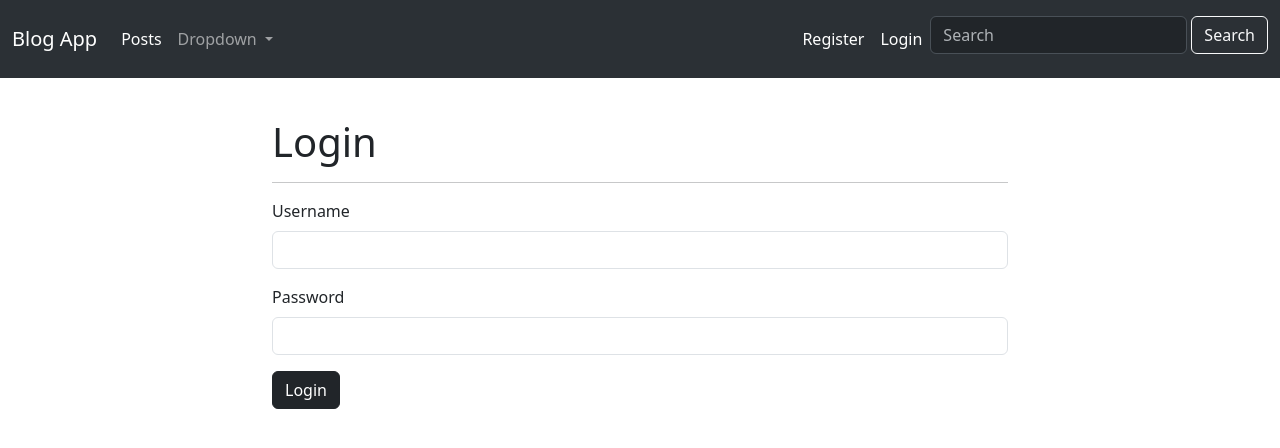
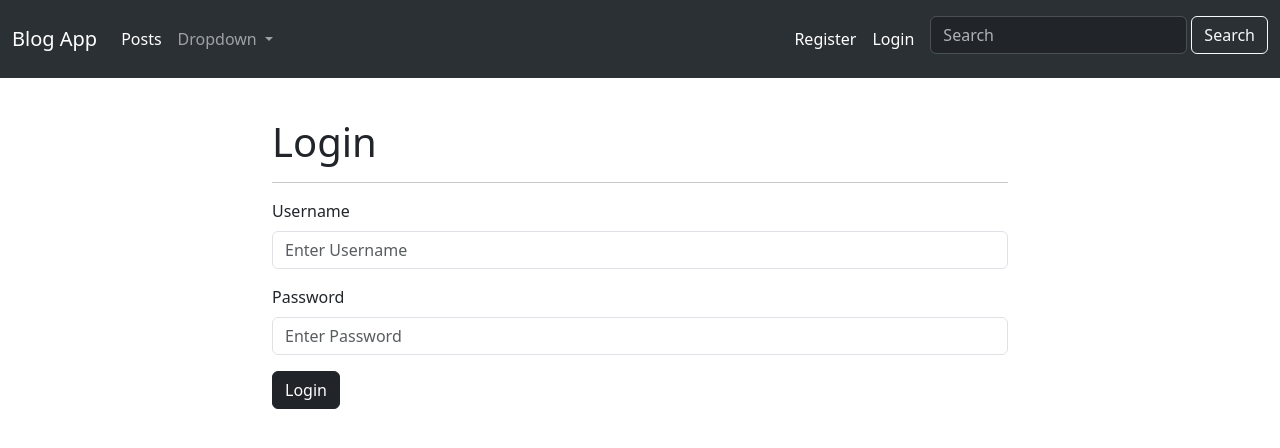
Before and after one commit to AliGalip75/Django-Blog-Project, a Django app: page /accounts/login in a window 1280 px wide. Shown: the top 448 px of the page. Run offline with Django 5.2, Linux system fonts and the light colour scheme.

Commit message:
Lastest Commit

```diff
--- a/blog_project/accounts/forms.py
+++ b/blog_project/accounts/forms.py
@@ -1,17 +1,47 @@
 from django.contrib.auth.forms import AuthenticationForm
 from django import forms
-
+from django.contrib.auth.forms import UserCreationForm
+from django.contrib.auth.models import User
+from django.core.exceptions import ValidationError
 
 class LoginUserForm(AuthenticationForm):
     def __init__(self, *args, **kwargs):
         super().__init__(*args, **kwargs)
 
         # Username alanının widget'ını özelleştir
-        self.fields['username'].widget = forms.TextInput(attrs={'class': 'form-control'})
-        self.fields['password'].widget = forms.PasswordInput(attrs={'class': 'form-control'})
-
+        self.fields['username'].widget = forms.TextInput(attrs={'class': 'form-control',
+                                                                'placeholder' : 'Enter Username'}
+                                                         )
+        self.fields['password'].widget = forms.PasswordInput(attrs={'class': 'form-control',
+                                                                    'placeholder' : 'Enter Password'}
+                                                             )
+        self.fields['username'].label = 'Username'
+        self.fields['password'].label = 'Password'
 
     def confirm_login_allowed(self, user):
         # Kullanıcı devre dışı bırakılmışsa hata fırlat
         if not user.is_active:
             raise forms.ValidationError("This account is inactive")
+
+
+class NewUserForm(UserCreationForm):
+    class Meta:
+        model = User
+        fields = ("username", "email", "password1", "password2")
+
+    def __init__(self, *args, **kwargs):
+        super().__init__(*args, **kwargs)
+        self.fields['password1'].widget = forms.widgets.PasswordInput(attrs={'class':'form-control'})
+        self.fields['password2'].widget = forms.widgets.PasswordInput(attrs={'class':'form-control'})
+        self.fields['username'].widget = forms.widgets.TextInput(attrs={'class':'form-control'})
+        self.fields['email'].widget = forms.widgets.EmailInput(attrs={'class':'form-control'})
+        self.fields['email'].required = True
+
+    def clean_email(self):
+        email = self.cleaned_data.get('email')
+
+        if User.objects.filter(email = email).exists():
+            self.add_error("email", "this email is already exist")
+            raise ValidationError("tis email is already in use")
+
+        return email
--- a/blog_project/accounts/templates/accounts/login.html
+++ b/blog_project/accounts/templates/accounts/login.html
@@ -40,7 +40,6 @@
                     </div>
                     {% endfor %}
 
-
                     <button type="submit" class="btn btn-dark">Login</button>
                 </form>
             </div>
--- a/blog_project/accounts/views.py
+++ b/blog_project/accounts/views.py
@@ -2,7 +2,8 @@ from django.shortcuts import redirect, render
 from django.contrib.auth.models import User
 from django.contrib.auth import authenticate, login, logout
 from django.contrib import messages
-from accounts.forms import LoginUserForm
+from accounts.forms import LoginUserForm, NewUserForm
+from django.contrib.auth.forms import UserCreationForm
 # Create your views here.
 def login_user(request):
     if request.user.is_authenticated and not request.user.is_superuser and not 'next' in request.GET:
@@ -35,7 +36,7 @@ def login_user(request):
 
 
 def register_user(request):
-    if request.method == 'POST':
+    '''if request.method == 'POST':
         username = request.POST['username']
         password = request.POST['password']
         repassword = request.POST['repassword']
@@ -53,7 +54,25 @@ def register_user(request):
         else:
             return render(request, 'accounts/register.html', {'error':'Please Enter Your Password Carefully'})
     else:
-        return render(request, 'accounts/register.html')
+        return render(request, 'accounts/register.html')'''
+
+
+    if request.method == 'POST':
+        form = NewUserForm(request.POST)
+        if form.is_valid():
+            form.save()
+
+            username = form.cleaned_data['username']
+            password = form.cleaned_data['password1']
+            user = authenticate(request, username=username, password=password)
+            login(request, user)
+            return redirect('/')
+        else:
+            return render(request, 'accounts/register.html', {'form':form})
+    else:
+        form = NewUserForm()
+        return render(request, 'accounts/register.html', {'form':form})
+
 
 
 def logout_user(request):
--- a/blog_project/templates/base.html
+++ b/blog_project/templates/base.html
@@ -30,7 +30,7 @@
 
                 <div class="collapse navbar-collapse" id="navbar">
 
-                    <ul class="navbar-nav me-auto mb-lg-0 mb-5">
+                    <ul class="navbar-nav me-auto">
                         <li class="nav-item">
                             <a class="nav-link active" aria-current="page" href="{% url 'blog:postlist' %}">Posts</a>
                         </li>
@@ -59,7 +59,7 @@
                     </ul>
 
 
-                    <ul class="navbar-nav me-0 ">
+                    <ul class="navbar-nav me-2 ">
                         {% if user.is_authenticated %}
                             <li class="nav-item">
                                 <a class="nav-link active" href="#">{{user.username}}</a>
@@ -79,9 +79,9 @@
 
                     {% block search %}
 
-                        <form class="d-flex" action="{% url 'blog:postsearch' %}" role="search">
-                            <input class="form-control me-1" type="text" name="q" placeholder="Search" aria-label="Search">
-                            <button class="btn btn-outline-light" type="submit">Search</button>
+                        <form class="d-flex " action="{% url 'blog:postsearch' %}" role="search">
+                            <input class="form-control me-1 mt-3" type="text" name="q" placeholder="Search" aria-label="Search">
+                            <button class="btn btn-outline-light mt-3" type="submit">Search</button>
                         </form>
 
                     {% endblock %}
```
Also changed, not shown: blog_project/accounts/templates/accounts/register.html (+15 -21 lines), blog_project/db.sqlite3.
